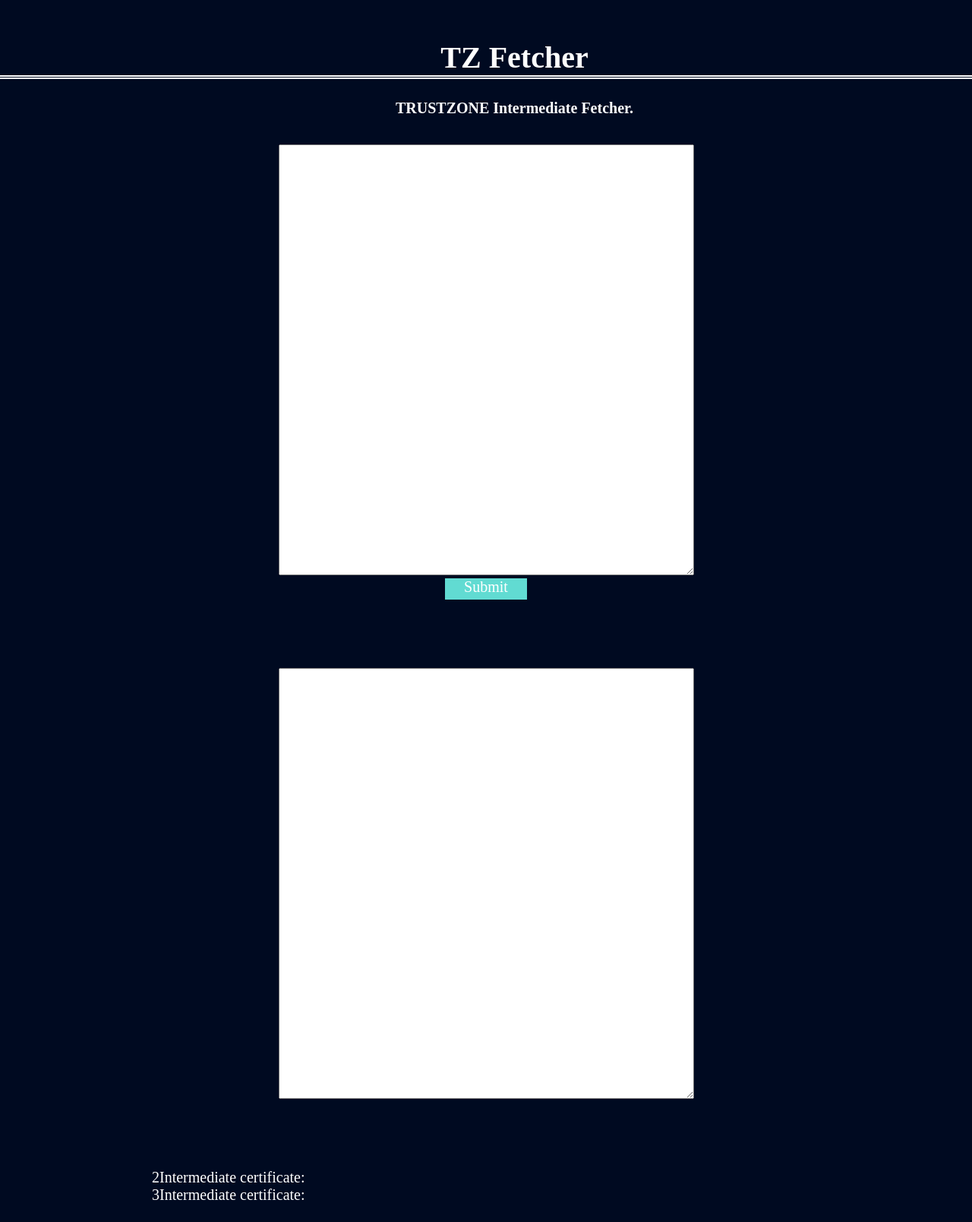
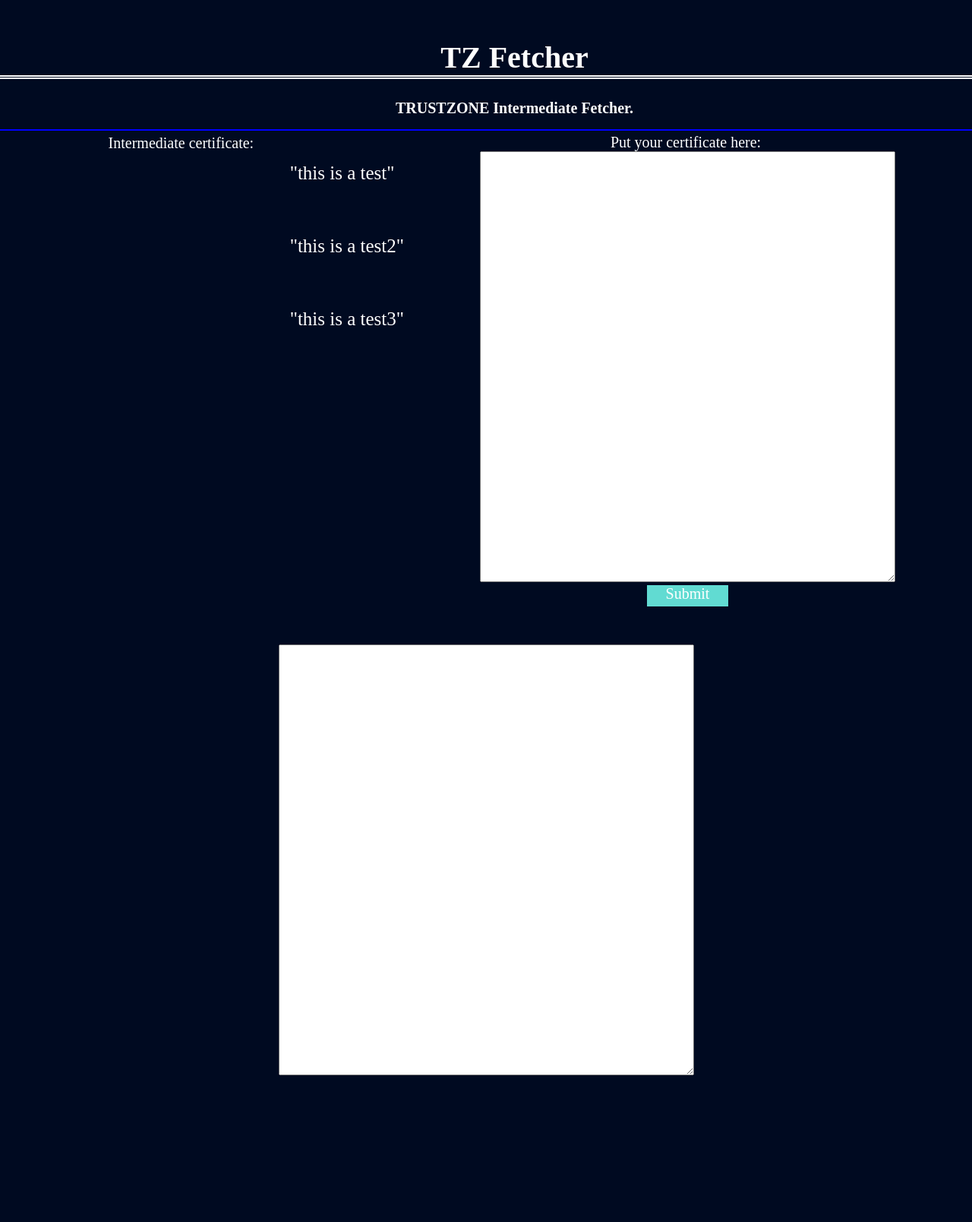
Before and after one commit to ChristianBrandenburg/TZ_fetchintermediate, a Flask app: page / in a window 1280 px wide. Shown: the whole page at 76% size. After the commit the page ends 1415 px from the top, so only its background shows below. Run offline with Flask 2, Linux system fonts and the light colour scheme.

Commit message:
changed layout

```diff
--- a/static/css/main.css
+++ b/static/css/main.css
@@ -36,22 +36,24 @@
     width: auto;
     border-radius: 0px;
     text-decoration: none;
-    padding: 20px 20px 20px 20px;
     margin: 5px 100px 50px 100px;
     box-sizing: border-box;
   }
 
-  .column {
-    float:left;
-    width: 33.33%;
-    padding: 20px 20px 20px 20px;
-    margin: 5px 100px 50px 100px;
+  section {
+    border: 1px solid blue;
+    display: block;
+
   }
 
-  .row:after {
-    content:"";
-    display: table;
-    clear: both;
+  .myDiv {
+    float: right;
+  }
+
+  p {
+    float: none;
+    color: #fff;
+    font-size: 25px;
   }
 
   textarea {
@@ -68,7 +70,7 @@
     color: #fff;
     font-size: 20px;
     text-align: left;
-    padding: 25px 25px 25px 200px;
+    padding: 25px 25px 25px 20px;
   }
 
 
--- a/templates/form.html
+++ b/templates/form.html
@@ -12,29 +12,53 @@
 
 <h2>TRUSTZONE Intermediate Fetcher.</h2>
 
-<div class="container">
-<div class ="floatLeft">
+<section>
+<div class="myDiv">
 <form action="/submit/" method="post">
+    <label for="text">Put your certificate here:</label>
+    <br>
     <textarea id="text" name="text" rows="12" cols="50">{{form_data}}</textarea>
     <br/>
     <input type="submit" value="Submit">
 </form>
+</div>
+
+<div class="myDiv">
+    <br>
+    <p>"this is a test"</p>
+    <br>
+    <p>"this is a test2"</p>
+    <br>
+    <p>"this is a test3"</p>
+</div>
+</section>
+
+
+
+
+
+
+
+
+
+
+
+
+
+
+
+
+
+
+
 
 <form>
+    <label for="text">Intermediate certificate:</label>
+    <br>
     <textarea id="result" name="text" rows="12" cols="50">{{intermediate}}</textarea >
+    <br/>
 </form>
-</div>
 
-<div class ="floatRight">
-<br>
-<label for="text">2Intermediate certificate:</label>
-<br>
-<label for="text">3Intermediate certificate:</label>
-<br>
-
-</div>
-
-</div>
 
 </body>
 </html>
```
